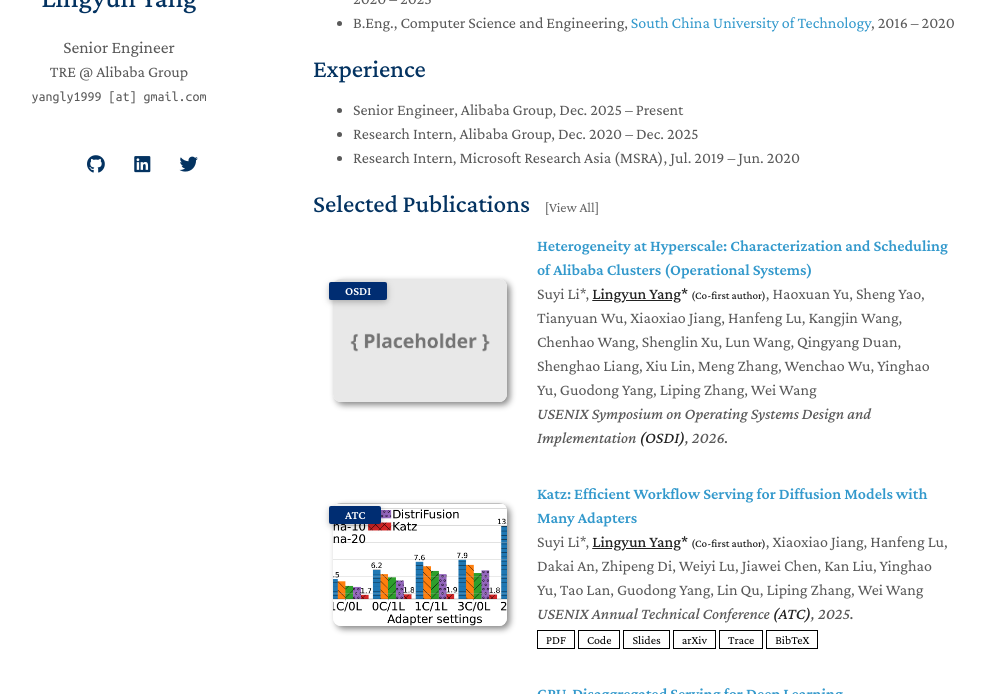
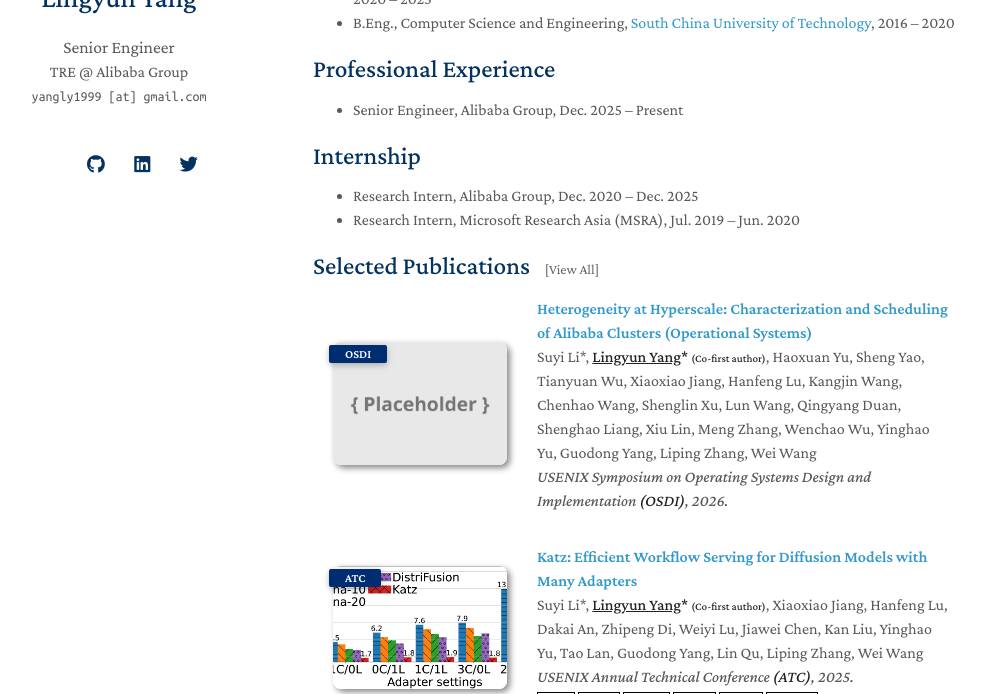
Before and after one commit to mental2008/academic-profile, a Jekyll site: the page built from index.md, in a window 1280 px wide and 900 px high, scrolled down 412 px, cut to the strip 206-900 px from the top of the window. Shown: the whole strip, without its empty margins (157-1142 px from the left). Built offline with Jekyll 4.4.1, drawn with Linux system fonts in a browser that asks for light colours; nearby versions of some CDN libraries; a style sheet for code colours, icons or effects is not loaded; our own code applies the rules of GitHub Pages for plain Markdown files.

Commit message:
Split experience into Professional Experience and Internship

```diff
--- a/_includes/experience.md
+++ b/_includes/experience.md
@@ -1,6 +1,9 @@
-## Experience
+## Professional Experience
 
 - Senior Engineer, Alibaba Group, Dec. 2025 -- Present
+
+## Internship
+
 - Research Intern, Alibaba Group, Dec. 2020 -- Dec. 2025
 <!-- <img src="files/Alibaba_logo.png" alt="NZ" width="100" /> -->
 - Research Intern, Microsoft Research Asia (MSRA), Jul. 2019 -- Jun. 2020
```
